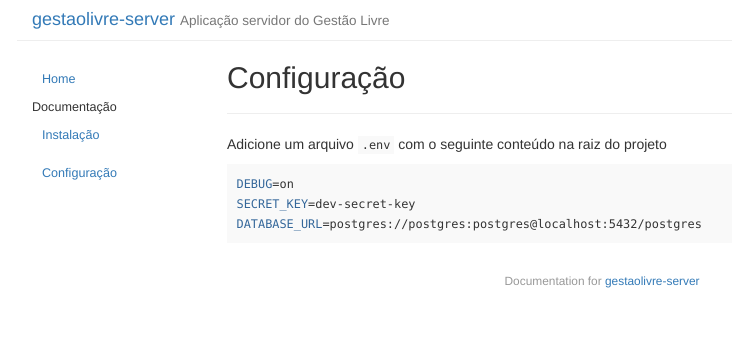
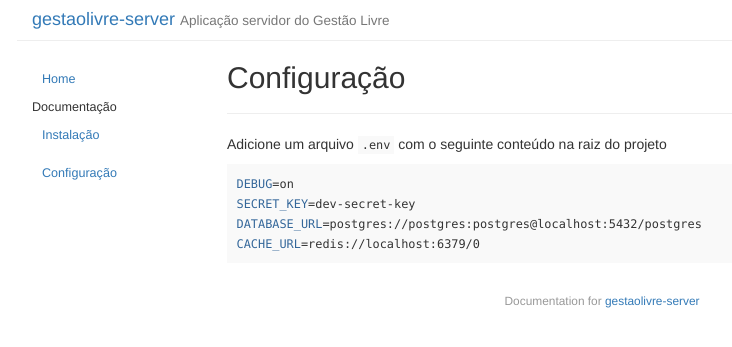
Before and after one commit to gestaolivre/gestaolivre-server_ops, a Jekyll site: the page built from docs/_posts/2017-03-20-configuracao.md, in a window 1280 px wide. Shown: the top 347 px of the page, without its empty margins (38-770 px from the left). Built offline with Jekyll 4.4.1, drawn with Linux system fonts in a browser that asks for light colours.

Commit message:
Added travis-ci support
* Added configuration and requirement for Redis cache backend

````diff
--- a/docs/_posts/2017-03-20-configuracao.md
+++ b/docs/_posts/2017-03-20-configuracao.md
@@ -12,4 +12,5 @@ Adicione um arquivo `.env` com o seguinte conteúdo na raiz do projeto
 DEBUG=on
 SECRET_KEY=dev-secret-key
 DATABASE_URL=postgres://postgres:postgres@localhost:5432/postgres
+CACHE_URL=redis://localhost:6379/0
 ```
--- a/gestaolivre/settings.py
+++ b/gestaolivre/settings.py
@@ -41,7 +41,6 @@ SECRET_KEY = env('SECRET_KEY')              # Raises ImproperlyConfigured except
 
 CACHES = {
     'default': env.cache(),
-    'redis': env.cache('REDIS_URL')
 }
 
 
--- a/requirements.txt
+++ b/requirements.txt
@@ -9,3 +9,6 @@ psycopg2==2.7.1
 
 # Configuration
 django-environ==0.4.1
+
+# Cache
+django-redis==4.7.0
````
Also changed, not shown: .travis.yml (added).
